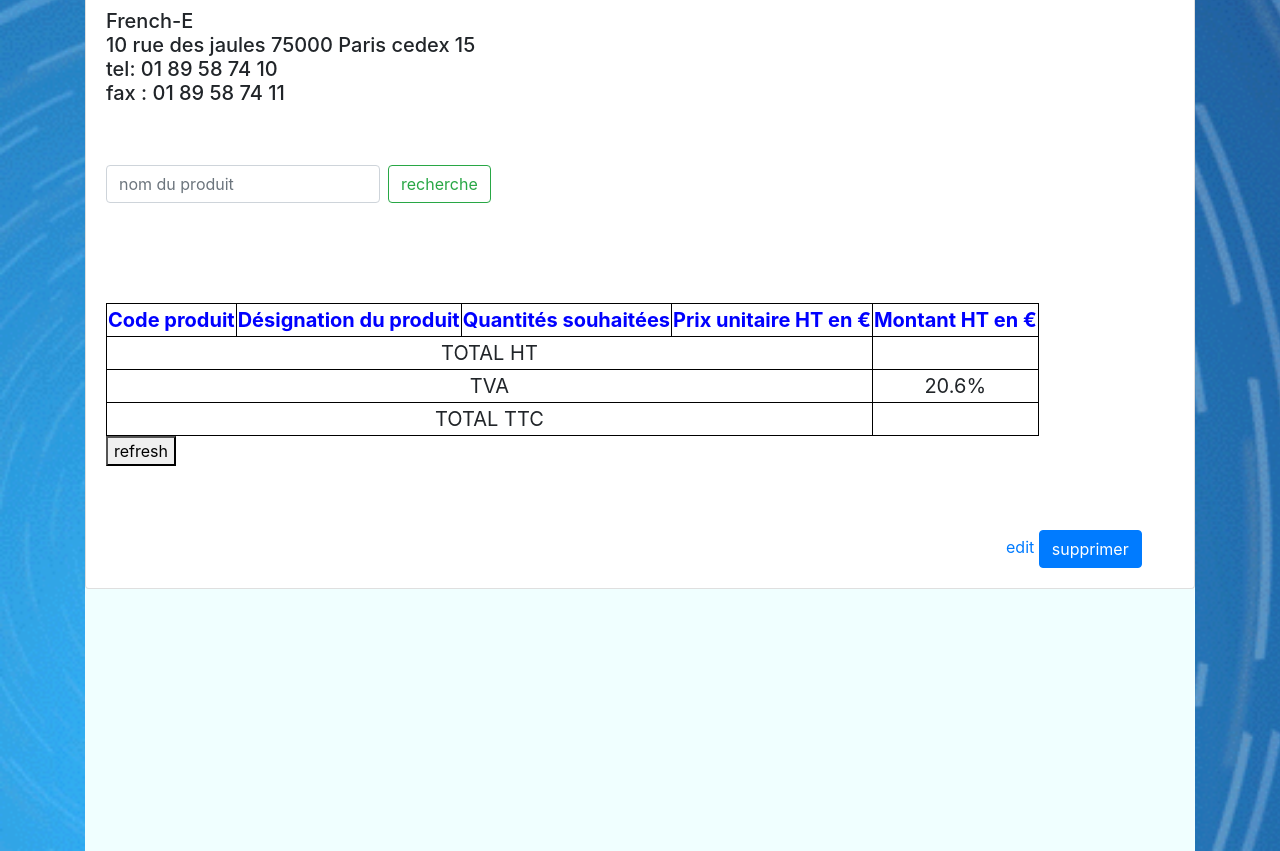
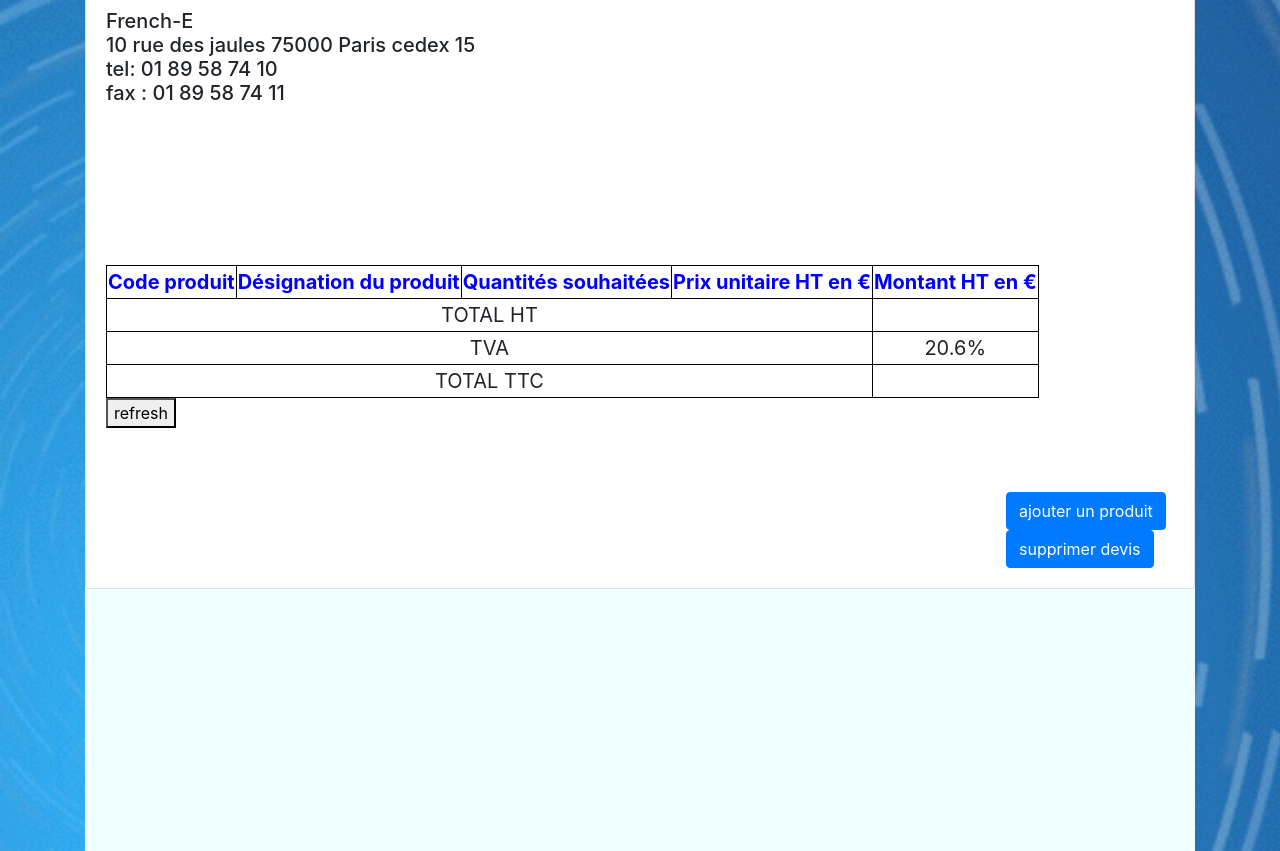
Before and after one commit to qrames/facturier, a Django app: template main_app/templates/main_app/quotation_detail.html in a window 1280 px wide. Shown: the part 147-998 px from the top of the page. Run offline with Django 3.2, Linux system fonts and the light colour scheme; the template is opened without the code that fills it, so the values that code supplies are empty; parts of the project's set-up code (start-up, migrations or seed data) failed here and were passed over; some libraries are stand-ins or nearby versions.

Commit message:
edit inline

```diff
--- a/facturier/urls.py
+++ b/facturier/urls.py
@@ -12,40 +12,32 @@
 
 from main_app.views import QuotationFormSetView, ListQuotationView, DetailQuotationView, DeleteQuotationView
 
-from main_app.ajax_views import QuotationFieldEditView, QuotationLineFieldEditView, QuotationLineCreateView
+from main_app.ajax_views import QuotationFieldEditView, QuotationLineFieldEditView, CreateQuotationLineView
 
 urlpatterns = [
     url(r'^$', IndexView.as_view(), name="index"),
 
     # ////////////////////////////////////////
     url(r'^products/$', ListProductView.as_view(), name='products'),
-
     url(r'^product/add/$', CreateProductView.as_view(), name="add-product"),
-
     url(r'^product/(?P<code>[-\w]+)/$',
         DetailProductView.as_view(),
         name="detail-product"),
-
     url(r'^product/edit/(?P<code>[-\w]+)/$',
         UpdateProductView.as_view(),
         name="edit-product"),
-
     url(r'^product/delete/(?P<code>[-\w]+)/$',
         DeleteProductView.as_view(),
         name="delete-product"),
     # ////////////////////////////////////////
     url(r'^customers/$', ListCustomerView.as_view(), name='customers'),
-
     url(r'^customer/add/$', CreateCustomerView.as_view(), name="add-customer"),
-
     url(r'^customer/(?P<slug>[-\w]+)/$',
         DetailCustomerView.as_view(),
         name="detail-customer"),
-
     url(r'^customer/edit/(?P<slug>[-\w]+)/$',
         UpdateCustomerView.as_view(),
         name="edit-customer"),
-
     url(r'^customer/delete/(?P<slug>[-\w]+)/$',
         DeleteCustomerView.as_view(),
         name="delete-customer"),
@@ -54,31 +46,29 @@
     url(r'^quotation/add/$',
         QuotationFormSetView.as_view(),
         name="add-quotation"),
-
     url(r'^quotation/$', ListQuotationView.as_view(), name="quotation"),
-
     url(r'^quotation/(?P<pk>[\d]+)/$',
         DetailQuotationView.as_view(),
         name="detail-quotation"),
-
     url(r'^quotation/delete/(?P<pk>[\d]+)/$',
         DeleteQuotationView.as_view(),
         name="delete-quotation"),
-
-    url(r'^quotation-line/add/(?P<id>[\d]+)/(?P<field_name>[-\w]+)$', QuotationLineCreateView.as_view() , name="create-field-line-quotation"),
-
-    url(r'^quotation-line/(?P<id>[\d]+)/(?P<field_name>[-\w]+)$', QuotationLineFieldEditView.as_view() , name="edit-field-line-quotation"),
-
-    url(r'^quotation/(?P<pk>[\d]+)/(?P<field_name>[-\w]+)$', QuotationFieldEditView.as_view() , name="edit-field-quotation"),
+    url(r'^quotation-line/add/(?P<id>[\d]+)/(?P<code>[\d]+)$',
+        CreateQuotationLineView.as_view(),
+        name="create-field-line-quotation"),
+    url(r'^quotation-line/(?P<id>[\d]+)/(?P<field_name>[-\w]+)$',
+        QuotationLineFieldEditView.as_view(),
+        name="edit-field-line-quotation"),
+    url(r'^quotation/(?P<pk>[\d]+)/(?P<field_name>[-\w]+)$',
+        QuotationFieldEditView.as_view(),
+        name="edit-field-quotation"),
 
     # ////////////////////////////////////////
     url(r'^admin/', admin.site.urls),
-
     url(r'^login/$', auth_views.LoginView.as_view(), name="login"),
     url(r'^logout/$',
         auth_views.LogoutView.as_view(next_page='/'),
         name="logout"),
-
 ] + static(
     settings.MEDIA_URL, document_root=settings.MEDIA_ROOT) + static(
         settings.STATIC_URL, document_root=settings.STATIC_ROOT)
--- a/main_app/templates/main_app/quotation_detail.html
+++ b/main_app/templates/main_app/quotation_detail.html
@@ -14,11 +14,7 @@
          <div>
             {{quotation.customer.first_name}} {{quotation.customer.last_name}} </br> {{quotation.customer.address}} {{quotation.customer.zipcode}} {{quotation.customer.city}} </br> {{quotation.customer.phone_number}}
         </div>
-        <form action="." class="form-inline my-2 my-lg-0">
-            {% csrf_token %}
-            <input name="q" class="form-control mr-sm-2" type="search" placeholder="nom du produit" aria-label="Search">
-            <button class="btn btn-outline-success my-2 my-sm-0" type="submit">recherche</button>
-        </form>
+
         <div class="produit">
             {% for product in object_list %}
             <a href="">{{product.name}}</a>
@@ -75,8 +71,8 @@
     </table>
     <button id="refresh">refresh</button>
     <div id="btnend">
-        <a href= class="btn btn-primary">edit</a>
-        <a href={% url 'delete-quotation' quotation.id %} class="btn btn-primary">supprimer</a>
+        <button id="add-line" class="btn btn-primary">ajouter un produit</button>
+        <a href={% url 'delete-quotation' quotation.id %} class="btn btn-primary">supprimer devis</a>
     </div>
     </div>
 </div>
@@ -122,6 +118,18 @@
         $('#total-ttc').html(total*(1 + parseFloat($('#tva').html())/100) + "€");
     }
 
+
+   $('#add-line').click(function(){
+       console.log("aaaaaaaaaaaaaaaa");
+        $.ajax({
+            type: "POST",
+            url: {% url 'create-field-line-quotation' quotation.id '125873'%},
+
+            success: function(){
+                alerte("whoua!!");
+            }
+        });
+    })
 });
 
 </script>
--- a/main_app/views.py
+++ b/main_app/views.py
@@ -152,8 +152,7 @@
                 (Q(customer__first_name__contains=query)
                  | Q(customer__last_name__contains=query)
                  | Q(customer__zipcode__contains=query)
-                 | Q(customer__business__contains=query))
-                )
+                 | Q(customer__business__contains=query)))
 
         else:
 
@@ -171,7 +170,6 @@
         return context
 
 
-
 class DeleteQuotationView(DeleteView):
     model = Quotation
     slug_field = 'customer'
```
Also changed, not shown: main_app/ajax_views.py (+9 -6 lines), main_app/models.py (+14 -8 lines).
